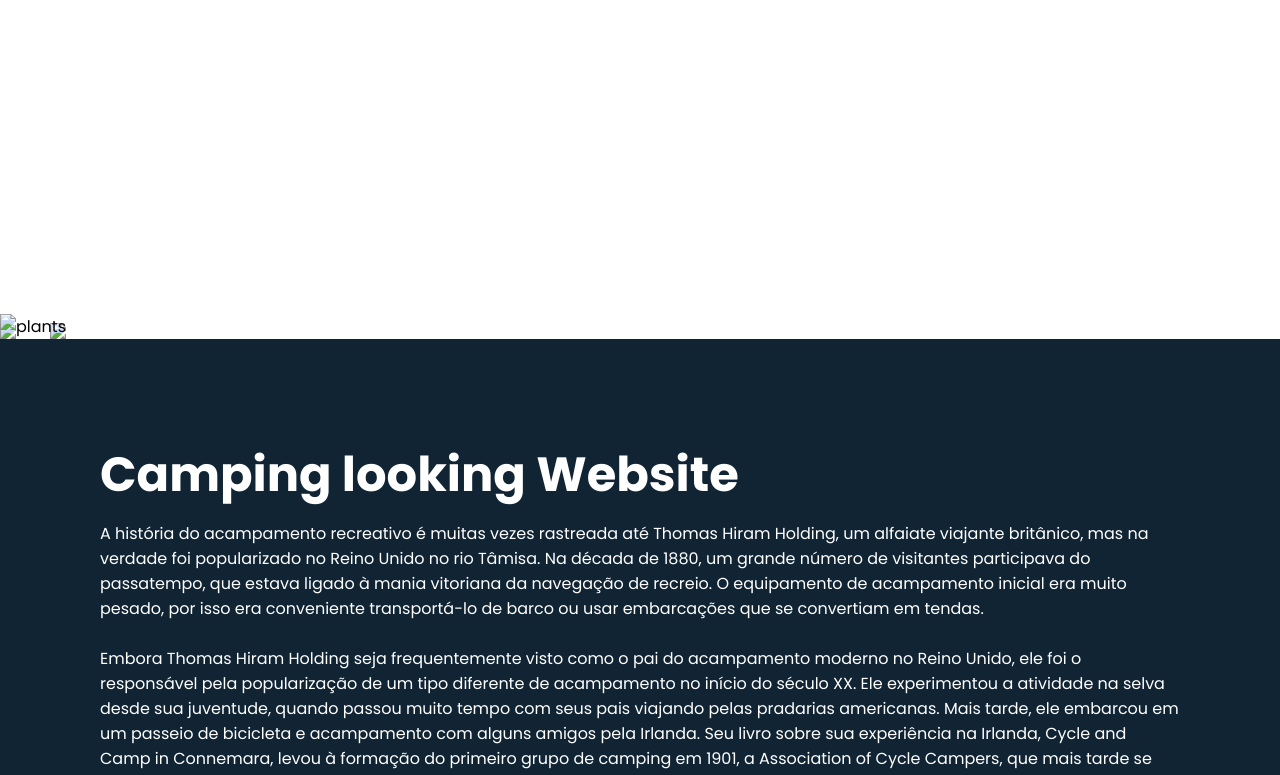
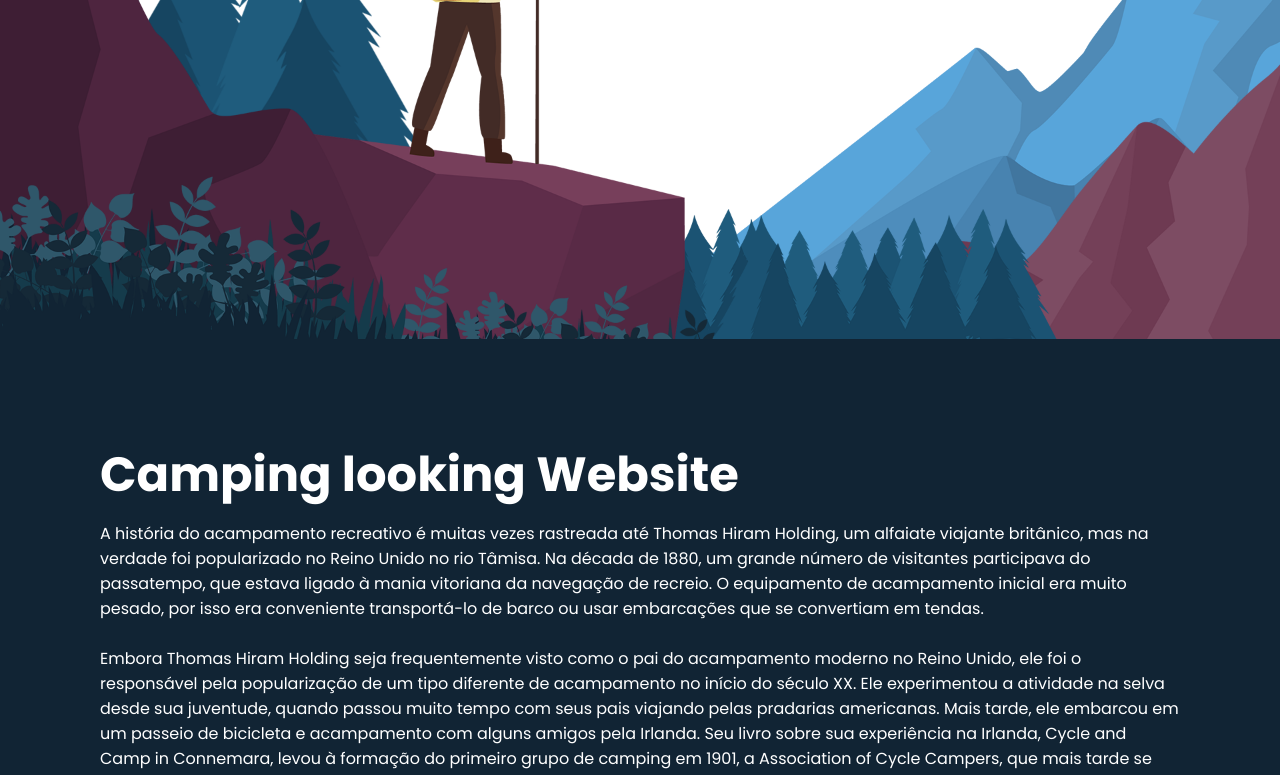
Before and after one commit to rafa188/camping, a plain HTML site: page index.html in a window 1280 px wide. Shown: the part 461-1236 px from the top of the page. Drawn offline with nearby package versions, Linux system fonts and the light colour scheme; the site is published under a folder, as on GitHub Pages, so addresses that start at the root find nothing.

Commit message:
test file error

```diff
--- a/index.html
+++ b/index.html
@@ -21,12 +21,12 @@
     </header>
     <section class="parallax">
         <h2 id="text">Camping Website</h2>
-        <img src="/imagens/monutain_01.png" id="m1">
-        <img src="/imagens/trees_02.png" id="t2">
-        <img src="/imagens/monutain_02.png" id="m2">
-        <img src="/imagens/trees_01.png" id="t1">
-        <img src="/imagens/man.png" id="nan">
-        <img src="/imagens/plants.png" alt="plants">
+        <img src="monutain_01.png" id="m1">
+        <img src="trees_02.png" id="t2">
+        <img src="monutain_02.png" id="m2">
+        <img src="trees_01.png" id="t1">
+        <img src="man.png" id="nan">
+        <img src="plants.png" alt="plants">
     </section>
     <section class="sec">
         <h2>Camping looking Website</h2>
```
Also changed, not shown: man.png (renamed from imagens/man.png), monutain_01.png (renamed from imagens/monutain_01.png), monutain_02.png (renamed from imagens/monutain_02.png), plants.png (renamed from imagens/plants.png), trees_01.png (renamed from imagens/trees_01.png), trees_02.png (renamed from imagens/trees_02.png), 1 other file.
